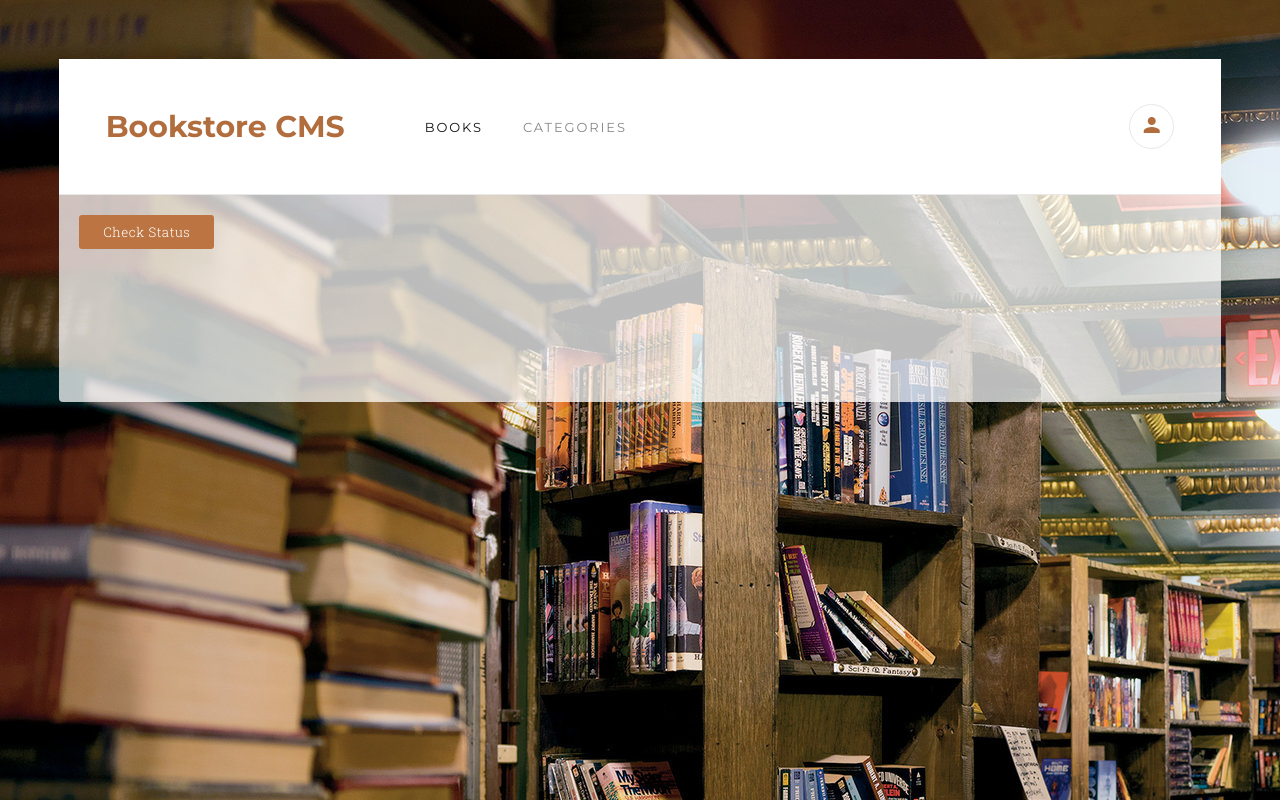
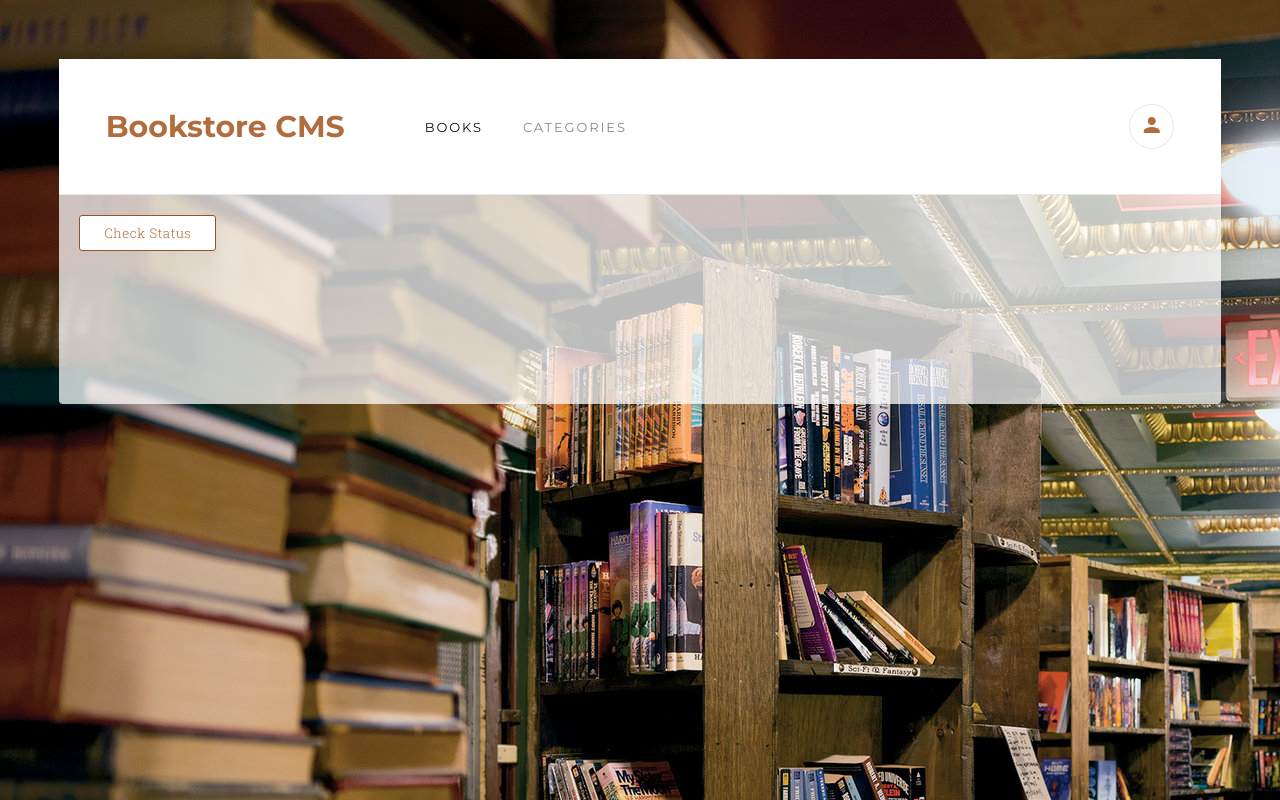
Before and after one commit to AmanWorku/Bookstore, a React (Create React App) app: page /categories in a window 1280 px wide. In both pictures the pointer is over the button "Check Status". Built offline with nearby package versions, Linux system fonts and the light colour scheme.

Commit message:
Add hover effect over button

```diff
--- a/src/index.css
+++ b/src/index.css
@@ -198,7 +198,6 @@ nav {
 }
 
 .primary-button {
-  cursor: pointer;
   border: none;
   background-color: #bc7542;
   border-radius: 3px;
@@ -207,6 +206,14 @@ nav {
   font-weight: 300;
   letter-spacing: 0.5px;
   color: white;
+  cursor: pointer;
+}
+
+.primary-button:hover {
+  background-color: white;
+  color: #b16d3d;
+  border: 1px solid #90552b;
+  transition: 0.2s ease-in-out;
 }
 
 .circular-progress-container {
```
